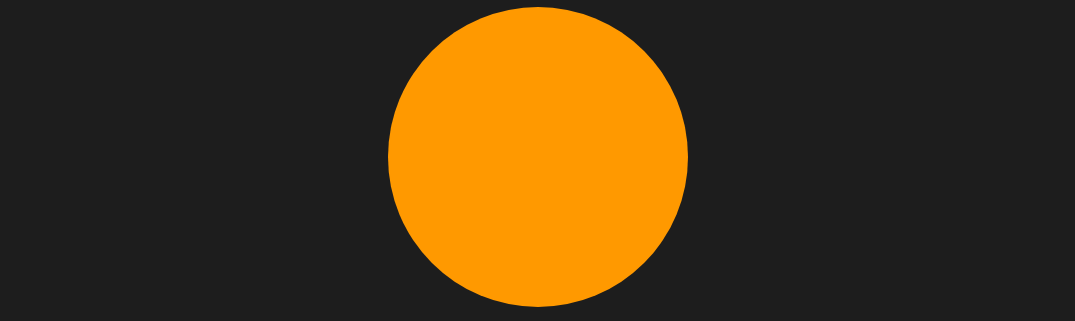
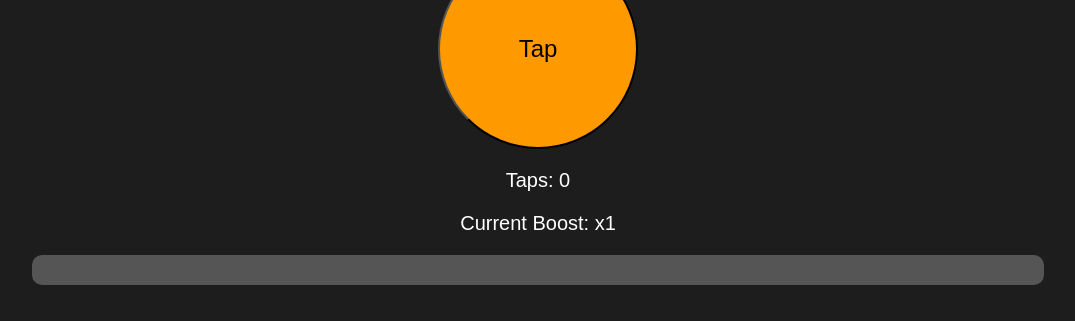
Before and after one commit to horrorcorecase/PlayNOW-Rewards-, a plain HTML site: page index.html in a window 1280 px wide. Shown: the part 131-452 px from the top of the page, without its empty margins (102-1177 px from the left). Drawn offline with Linux system fonts and the light colour scheme.

Commit message:
Update index.html

```diff
--- a/index.html
+++ b/index.html
@@ -3,71 +3,52 @@
 <head>
     <meta charset="UTF-8">
     <meta name="viewport" content="width=device-width, initial-scale=1.0">
-    <title>Break the Bank Game</title>
+    <title>Break the Bank - Tap Game</title>
     <style>
-        body {
-            font-family: Arial, sans-serif;
-            background-color: #1d1d1d;
-            color: white;
-            text-align: center;
-            padding: 50px;
-        }
-        #tapArea {
-            width: 300px;
-            height: 300px;
-            background-color: #ff9900;
-            border-radius: 50%;
-            margin: 0 auto;
-            cursor: pointer;
-            position: relative;
-            transition: background-color 0.3s;
-        }
-        #tapArea:active {
-            background-color: #f2a900;
-        }
-        #counter {
-            font-size: 30px;
-            margin-top: 20px;
-        }
-        #message {
-            font-size: 20px;
-            margin-top: 30px;
-            color: #f2a900;
-        }
+        body { text-align: center; font-family: Arial, sans-serif; background-color: #1d1d1d; color: white; }
+        #tapBtn { width: 200px; height: 200px; background: #ff9900; border-radius: 50%; font-size: 24px; cursor: pointer; }
+        #counter, #boost { font-size: 20px; margin-top: 20px; }
+        #progressContainer { width: 80%; margin: 20px auto; background: #555; border-radius: 10px; height: 30px; position: relative; }
+        #progressBar { width: 0%; height: 100%; background: #ff9900; border-radius: 10px; transition: width 0.5s; }
     </style>
 </head>
 <body>
-    <h1>Break the Bank Game</h1>
-    <div id="tapArea" onclick="tap()"></div>
+    <h1>Break the Bank</h1>
+    <button id="tapBtn" onclick="tap()">Tap</button>
     <div id="counter">Taps: 0</div>
-    <div id="message">Tap to Break the Bank and Earn $10!</div>
+    <div id="boost">Current Boost: x1</div>
+
+    <div id="progressContainer">
+        <div id="progressBar"></div>
+    </div>
 
     <script>
-        let tapCount = 0;
-        const maxTaps = 10000000; // 10,000,000 taps to win
-        const rewardAmount = 10; // $10 reward
-
-        const tapArea = document.getElementById("tapArea");
-        const counter = document.getElementById("counter");
-        const message = document.getElementById("message");
+        let taps = 0;
+        let tapPower = 1; // Starts at 1 tap per click
+        const targetTaps = 10000000;
+        const boostLevels = [100000, 500000, 1000000, 5000000]; // Unlockable boosts
 
         function tap() {
-            tapCount++;
-            counter.textContent = "Taps: " + tapCount;
+            taps += tapPower;
+            document.getElementById("counter").textContent = `Taps: ${taps}`;
+            updateProgress();
 
-            if (tapCount >= maxTaps) {
-                message.textContent = "Congratulations! You've earned $10!";
-                message.style.color = "#00ff00"; // Green text for reward
-                sendReward();
+            // Check for unlocked boosts
+            for (let i = 0; i < boostLevels.length; i++) {
+                if (taps >= boostLevels[i] && tapPower === i + 1) {
+                    tapPower *= 2; // Double tap power
+                    document.getElementById("boost").textContent = `Current Boost: x${tapPower}`;
+                }
+            }
+
+            if (taps >= targetTaps) {
+                alert("Congratulations! You reached 10,000,000 taps!");
             }
         }
 
-        function sendReward() {
-            // Simulate a reward being sent (this would need backend integration)
-            setTimeout(() => {
-                alert("Reward sent! You have earned a $10 PayPal or Visa debit reward.");
-                // Here you would trigger the PayPal/Visa debit reward process
-            }, 1000);
+        function updateProgress() {
+            let progressPercent = (taps / targetTaps) * 100;
+            document.getElementById("progressBar").style.width = `${progressPercent}%`;
         }
     </script>
 </body>
```
